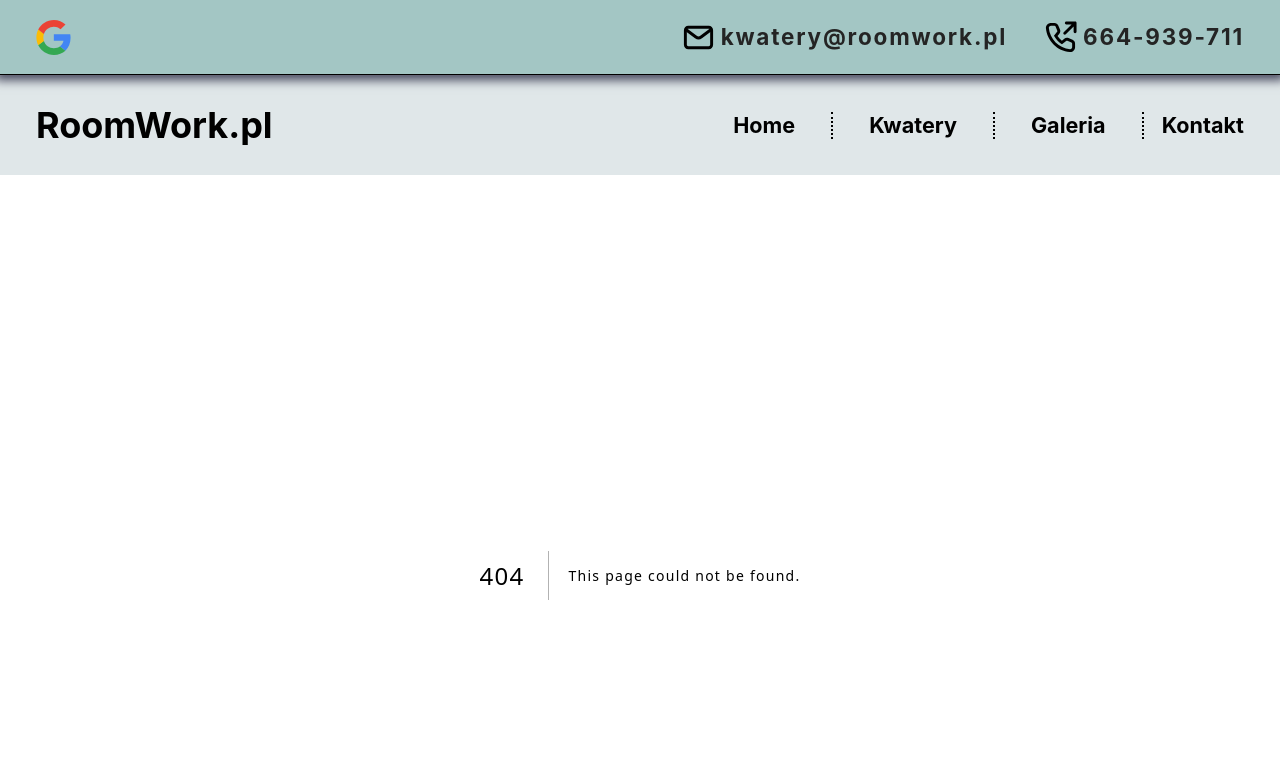
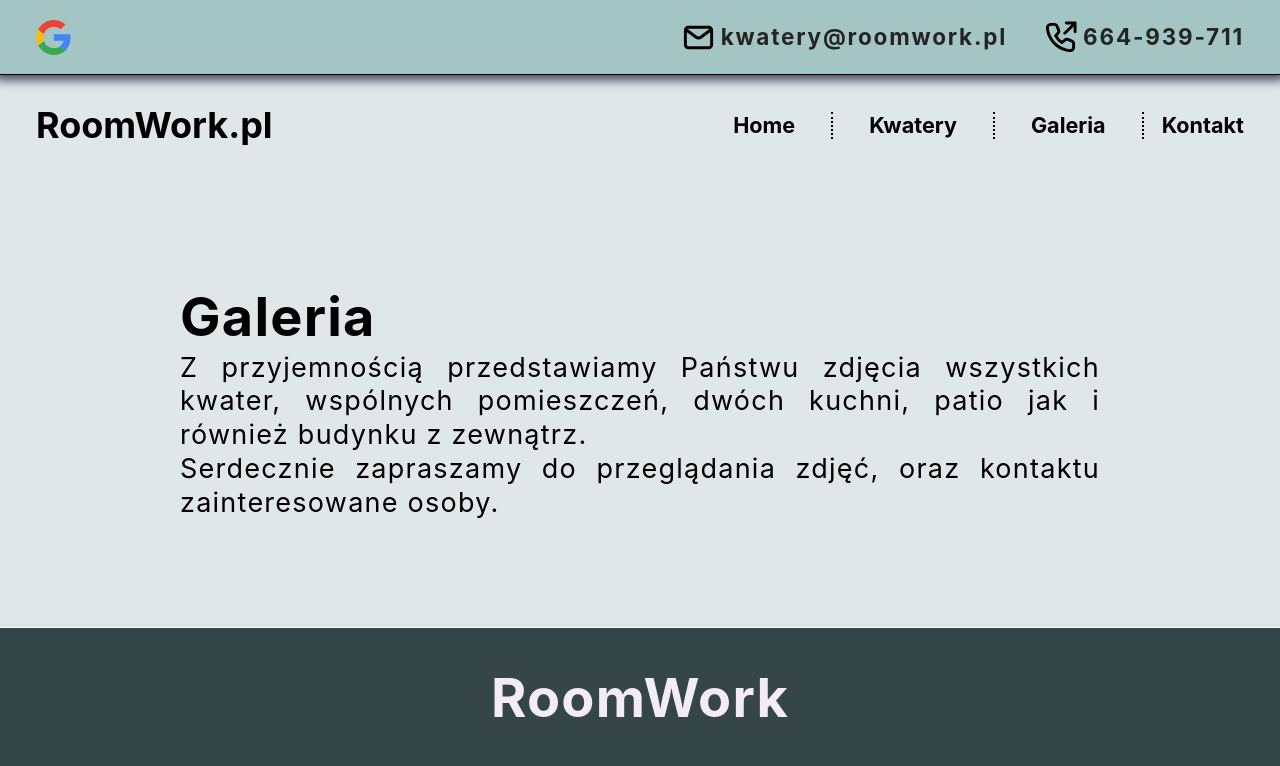
Before and after one commit to TDomagalski/nextjs-roomwork, a Next.js app: page /galeria in a window 1280 px wide. Before the commit this address had no page. Shown: the top 766 px of the page. Built offline with nearby package versions, Linux system fonts and the light colour scheme.

Commit message:
feat(GaleriaPage): add Galeria Page and styles with rwd

```diff
--- /dev/null
+++ b/src/pages/galeria.js
@@ -0,0 +1,21 @@
+import styles from "../styles/pages/Galeria.module.scss";
+
+export default function Galeria() {
+	return (
+		<main className={styles.main}>
+			<div className={styles.page_gallery}>
+				<h1>Galeria</h1>
+				<p>
+					Z przyjemnością przedstawiamy Państwu zdjęcia wszystkich kwater,
+					wspólnych pomieszczeń, dwóch kuchni, patio jak i również budynku z
+					zewnątrz.
+				</p>
+				<p>
+					Serdecznie zapraszamy do przeglądania zdjęć, oraz kontaktu
+					zainteresowane osoby.
+				</p>
+				{/* <ImageGallery items={galleryImgs} /> */}
+			</div>
+		</main>
+	);
+}
--- /dev/null
+++ b/src/styles/pages/Galeria.module.scss
@@ -0,0 +1,27 @@
+@import '../variables';
+
+.main {
+  width: 100%;
+  background-color: $color-harbor-light;
+  text-align: justify;
+  padding: 4rem 2rem;
+
+  &.page_gallery {
+    .image-gallery {
+      margin-top: 5rem;
+    }
+  }
+}
+
+@media (min-width: 920px) {
+  .main {
+    padding: 6rem 10rem;
+    font-size: 1.5rem;
+
+    &.page_gallery {
+      .image-gallery {
+        margin-top: 5rem;
+      }
+    }
+  }
+}
```
